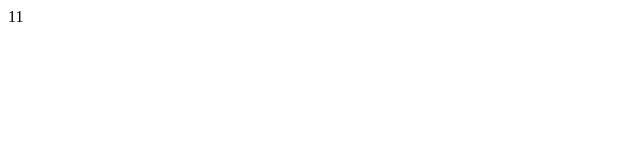
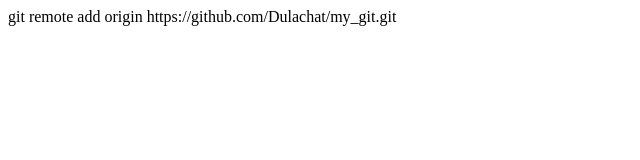
Before and after one commit to Dulachat/edu-lru, a plain HTML site: page index.html in a window 1280 px wide. Shown: the whole page, without its empty margins (0-640 px from the left). Drawn offline with Linux system fonts and the light colour scheme.

Commit message:
add all file to remote repo

```diff
--- a/index.html
+++ b/index.html
@@ -9,7 +9,7 @@
 <body>
 
 
-11
+git remote add origin https://github.com/Dulachat/my_git.git
     <!--
         Git Command
         1. git add . เป็นการระบุไฟล์ที่่อยู่ในโฟลเดอร์ให้อยู่ในสถานะ stage
@@ -20,6 +20,8 @@
            a คือ ไฟล์ที่ถูกเพิ่มเข้าไปในสถานะ stage เพื่อการติดตามการเปลี่ยนแปลงไฟล์
            m คือ สถานะที่บอกว่าไฟล์นั้นมีการเปลี่ยนแปลงเกิดขึ้น
 
+           git status เป็นคำสั่งที่ใช้ตรวจสถานะของไฟล์ต่างในรวมถึงการเปลี่ยนแปลงไฟล์ทั้งหมดใน folder
+           git commit -m "รายละเอียดของ version" เป็นการยืนยันการเก็บ version ของการพัฒนาโปรแกรม
      -->
 </body>
 </html>
```
Also changed, not shown: main.css (added).
